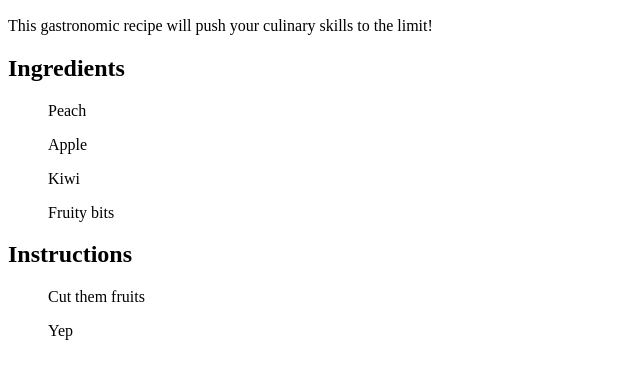
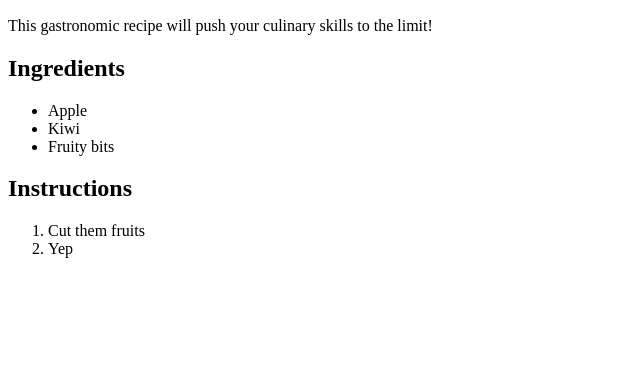
Before and after one commit to GitGazza/odin_recipes, a plain HTML site: page recipes/fruit_salad.html in a window 1280 px wide. Shown: the part 434-800 px from the top of the page, without its empty margins (0-640 px from the left). Drawn offline with Linux system fonts and the light colour scheme.

Commit message:
Correct errors in lists

```diff
--- a/recipes/fruit_salad.html
+++ b/recipes/fruit_salad.html
@@ -10,12 +10,15 @@
     <h2>Description</h2>
         <p>This gastronomic recipe will push your culinary skills to the limit!</p>
     <h2>Ingredients</h2>
-        <ul>Peach</ul>
-        <ul>Apple</ul>
-        <ul>Kiwi</ul>
-        <ul>Fruity bits</ul>
+        <ul>
+            <li>Apple</li>
+            <li>Kiwi</li>
+            <li>Fruity bits</li>
+        </ul>
     <h2>Instructions</h2>
-        <ol>Cut them fruits</ol>
-        <ol>Yep</ol>
+    <ol>
+        <li>Cut them fruits</li>
+        <li>Yep</li>
+    </ol>
 </body>
 </html>
```
Also changed, not shown: index.html (+3 -2 lines), recipes/lasagna.html (+6 -4 lines).
